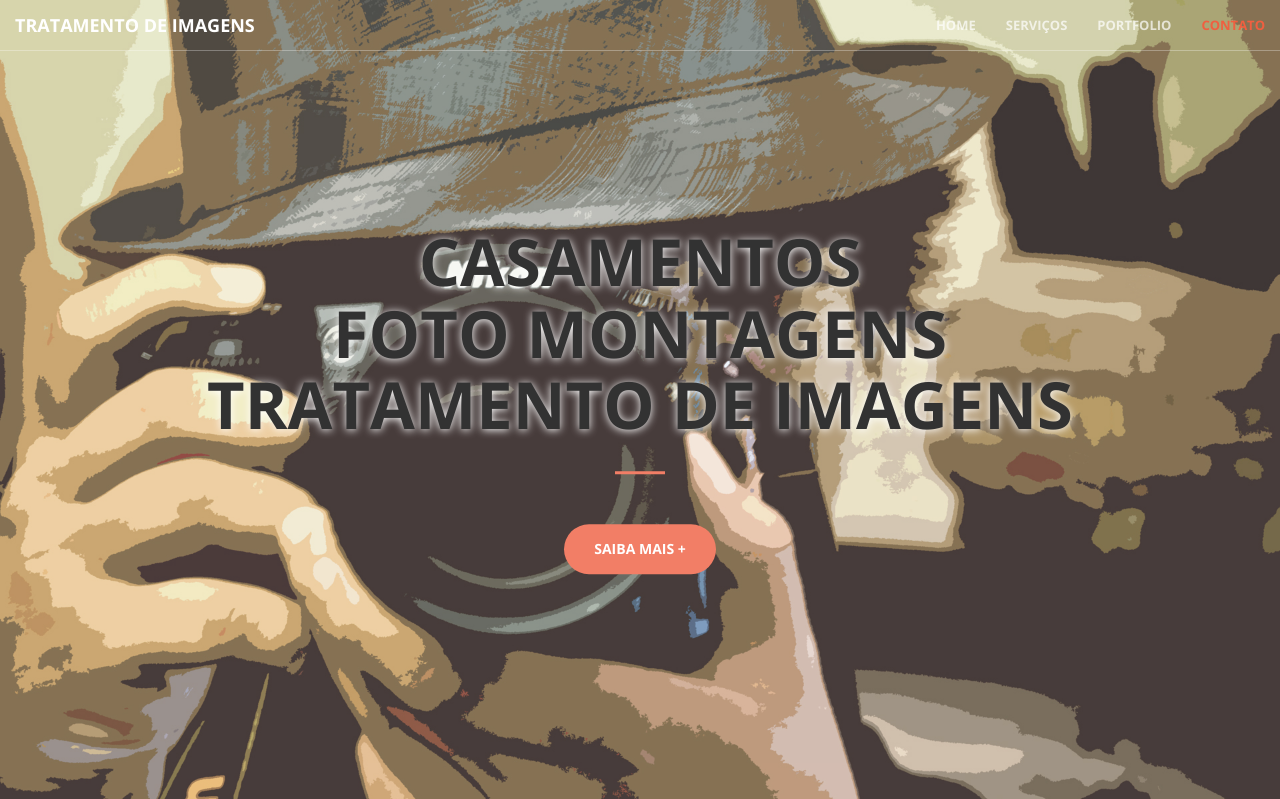
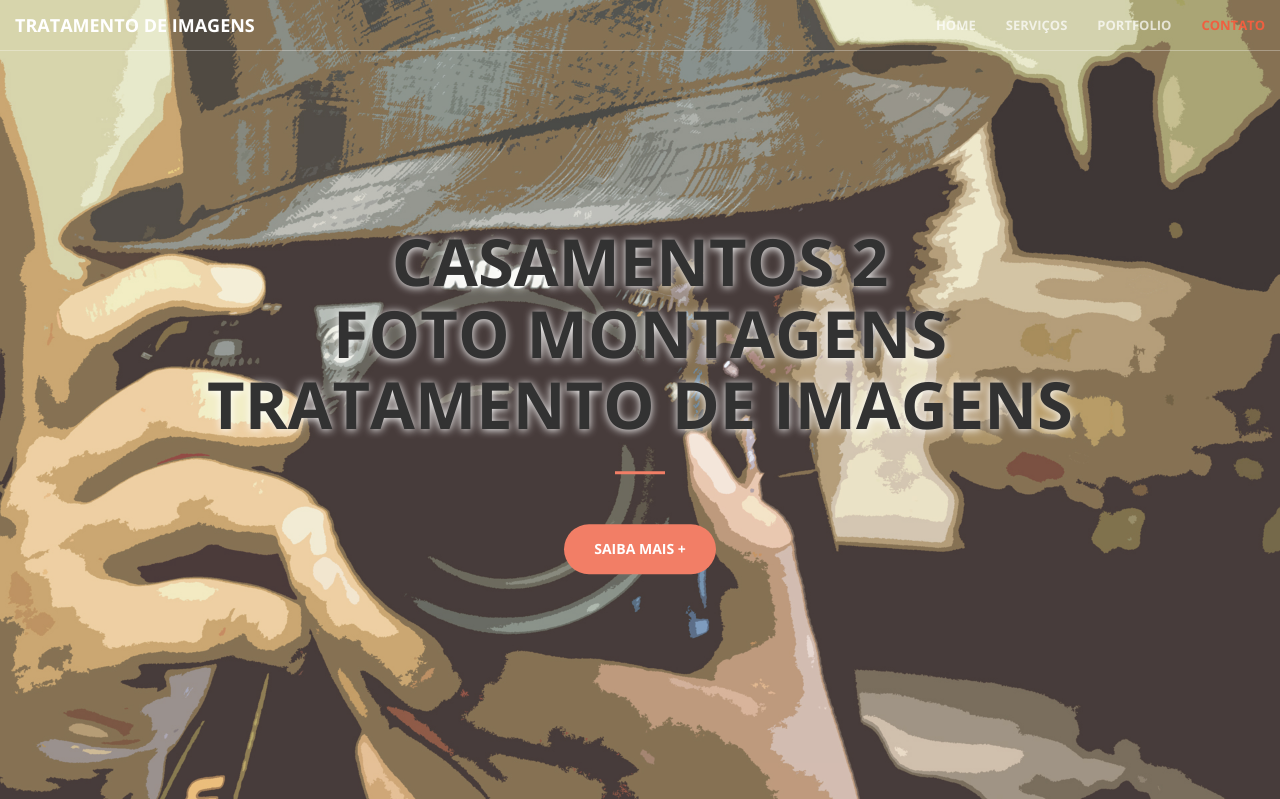
Before and after one commit to resendesc/casamento, a PHP site: page / in a window 1280 px wide. Shown: the top 799 px of the page. Run offline with PHP 8.4, Linux system fonts and the light colour scheme; some libraries are stand-ins or nearby versions.

Commit message:
Revert "Revert "index""
This reverts commit ff1a3395ad174577714f50208a1e72249c8d2dd8.

```diff
--- a/index.php
+++ b/index.php
@@ -116,7 +116,7 @@ filter: alpha(opacity=80); /* For IE8 and earlier */
     <header class="imagem_home" >
         <div class="header-content">
 				<div class="header-content-inner">
-					<h1>Casamentos <br />Foto Montagens    Tratamento de Imagens </h1>
+					<h1>Casamentos 2 <br />Foto Montagens    Tratamento de Imagens </h1>
 					<hr>
 					<p></p>
 					<a href="#about" class="btn btn-primary btn-xl page-scroll page-scroll">Saiba mais +
```
